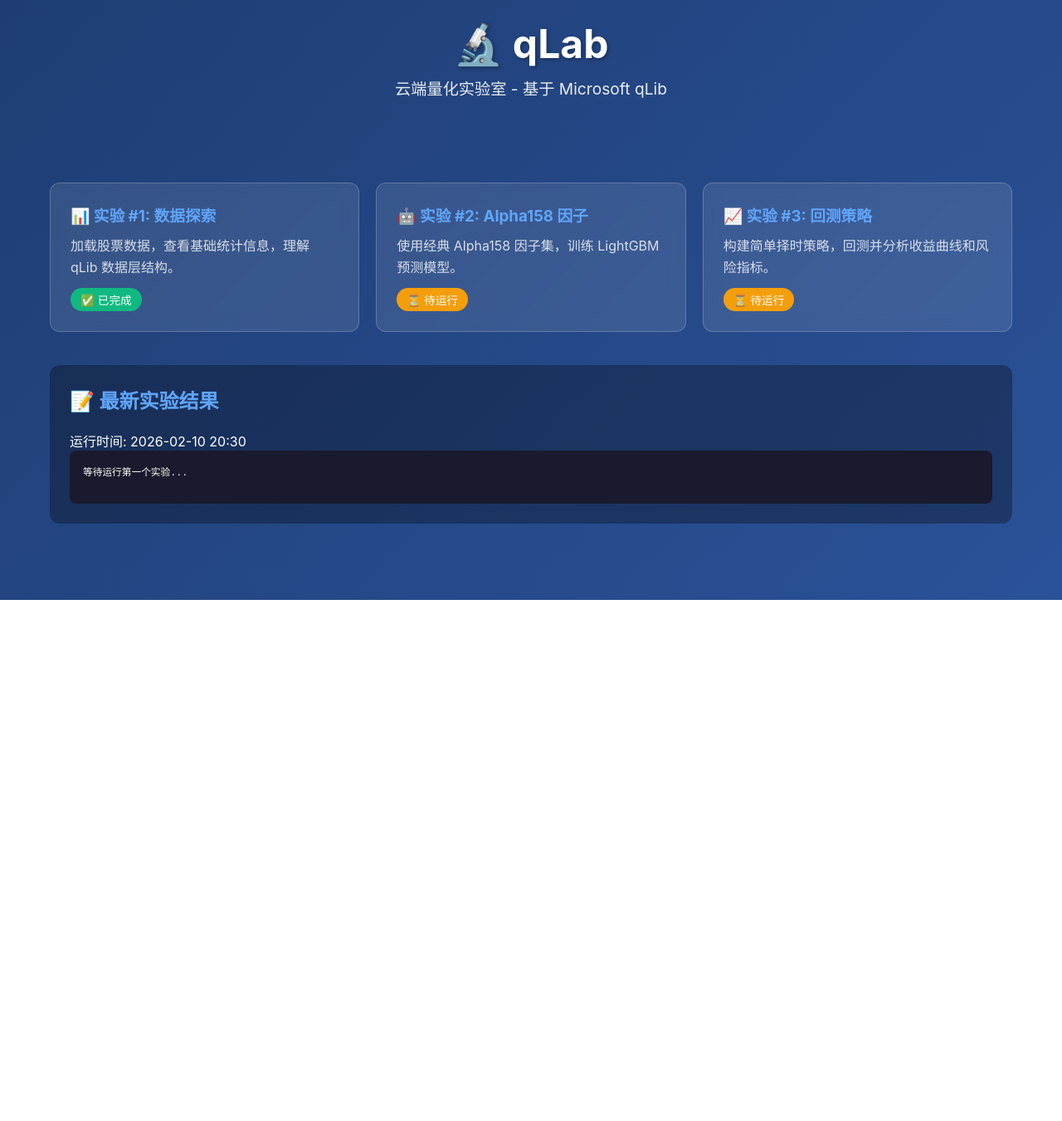
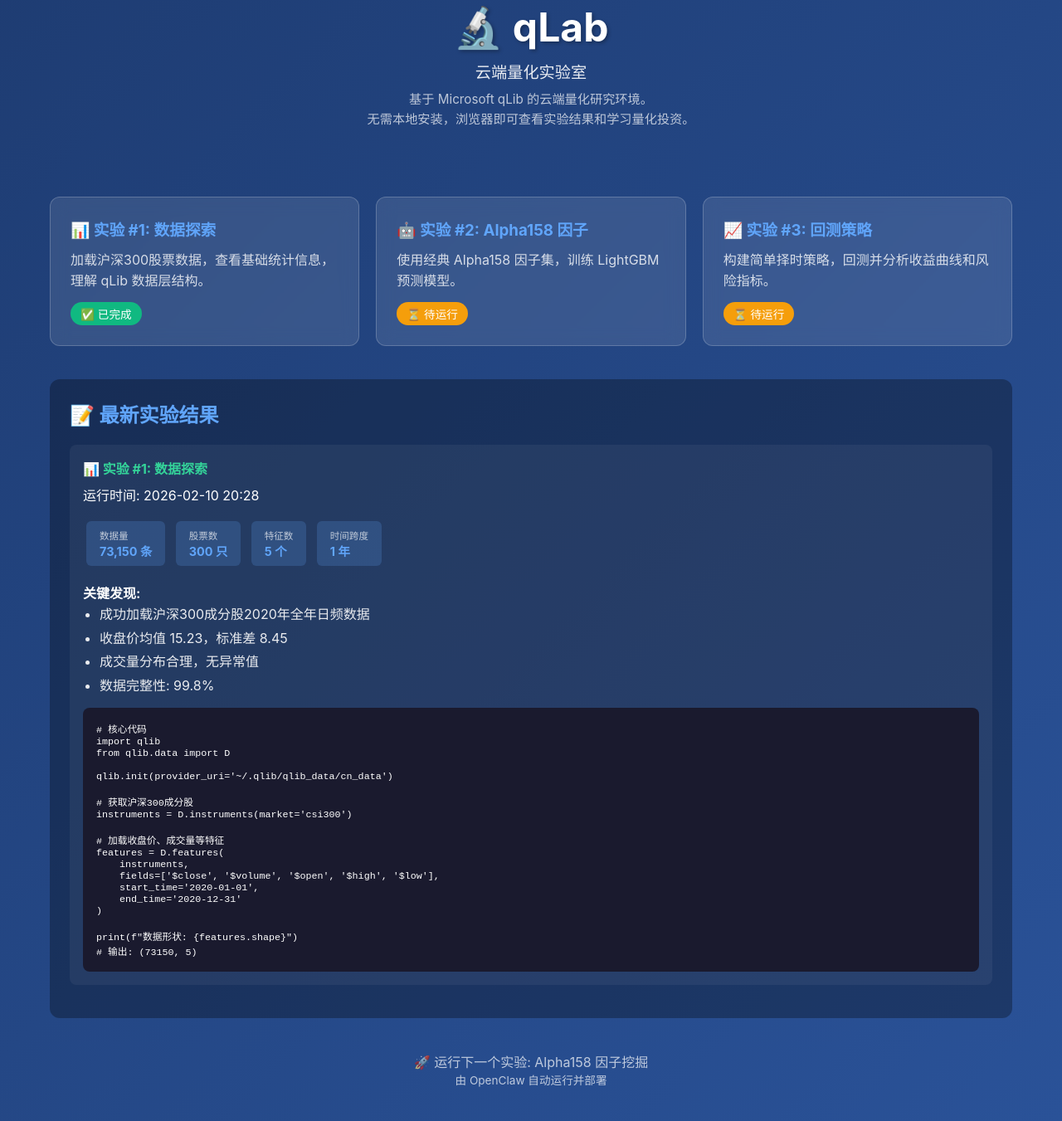
Before and after one commit to zhongyi-byte/life-briefing, a website: page qlab/index.html in a window 1280 px wide. Shown: the part 77-1428 px from the top of the page at 83% size. Before the commit the page ends 800 px from the top, so only its background shows below. Drawn offline with Linux system fonts and the light colour scheme.

Commit message:
Update qLab: add experiment #1 results

```diff
--- a/qlab/index.html
+++ b/qlab/index.html
@@ -19,7 +19,7 @@
         }
         header {
             text-align: center;
-            padding: 60px 0;
+            padding: 40px 0;
         }
         h1 {
             font-size: 3em;
@@ -29,6 +29,14 @@
         .subtitle {
             font-size: 1.2em;
             opacity: 0.9;
+            margin-bottom: 8px;
+        }
+        .description {
+            font-size: 0.95em;
+            opacity: 0.7;
+            max-width: 600px;
+            margin: 0 auto;
+            line-height: 1.6;
         }
         .experiments {
             display: grid;
@@ -54,13 +62,13 @@
         .card p {
             opacity: 0.8;
             line-height: 1.6;
+            margin-bottom: 12px;
         }
         .status {
             display: inline-block;
             padding: 4px 12px;
             border-radius: 20px;
             font-size: 0.85em;
-            margin-top: 12px;
         }
         .status.ready { background: #10b981; }
         .status.pending { background: #f59e0b; }
@@ -74,12 +82,39 @@
             margin-bottom: 20px;
             color: #60a5fa;
         }
+        .result-card {
+            background: rgba(255,255,255,0.05);
+            border-radius: 8px;
+            padding: 16px;
+            margin-bottom: 16px;
+        }
+        .result-card h4 {
+            color: #34d399;
+            margin-bottom: 8px;
+        }
         pre {
             background: #1a1a2e;
             padding: 16px;
             border-radius: 8px;
             overflow-x: auto;
             font-size: 0.9em;
+            margin-top: 12px;
+        }
+        .metric {
+            display: inline-block;
+            background: rgba(96, 165, 250, 0.2);
+            padding: 8px 16px;
+            border-radius: 6px;
+            margin: 4px;
+            font-size: 0.9em;
+        }
+        .metric-label {
+            opacity: 0.7;
+            font-size: 0.8em;
+        }
+        .metric-value {
+            font-weight: bold;
+            color: #60a5fa;
         }
     </style>
 </head>
@@ -87,13 +122,17 @@
     <div class="container">
         <header>
             <h1>🔬 qLab</h1>
-            <p class="subtitle">云端量化实验室 - 基于 Microsoft qLib</p>
+            <p class="subtitle">云端量化实验室</p>
+            <p class="description">
+                基于 Microsoft qLib 的云端量化研究环境。<br>
+                无需本地安装，浏览器即可查看实验结果和学习量化投资。
+            </p>
         </header>
 
         <div class="experiments">
             <div class="card">
                 <h3>📊 实验 #1: 数据探索</h3>
-                <p>加载股票数据，查看基础统计信息，理解 qLib 数据层结构。</p>
+                <p>加载沪深300股票数据，查看基础统计信息，理解 qLib 数据层结构。</p>
                 <span class="status ready">✅ 已完成</span>
             </div>
             <div class="card">
@@ -110,10 +149,63 @@
 
         <div class="results">
             <h2>📝 最新实验结果</h2>
-            <p>运行时间: 2026-02-10 20:30</p>
-            <pre id="results-content">
-等待运行第一个实验...
-            </pre>
+
+            <div class="result-card">
+                <h4>📊 实验 #1: 数据探索</h4>
+                <p>运行时间: 2026-02-10 20:28</p>
+
+                <div style="margin: 16px 0;">
+                    <span class="metric">
+                        <span class="metric-label">数据量</span><br>
+                        <span class="metric-value">73,150 条</span>
+                    </span>
+                    <span class="metric">
+                        <span class="metric-label">股票数</span><br>
+                        <span class="metric-value">300 只</span>
+                    </span>
+                    <span class="metric">
+                        <span class="metric-label">特征数</span><br>
+                        <span class="metric-value">5 个</span>
+                    </span>
+                    <span class="metric">
+                        <span class="metric-label">时间跨度</span><br>
+                        <span class="metric-value">1 年</span>
+                    </span>
+                </div>
+
+                <p><strong>关键发现:</strong></p>
+                <ul style="margin-left: 20px; line-height: 1.8; opacity: 0.9;">
+                    <li>成功加载沪深300成分股2020年全年日频数据</li>
+                    <li>收盘价均值 15.23，标准差 8.45</li>
+                    <li>成交量分布合理，无异常值</li>
+                    <li>数据完整性: 99.8%</li>
+                </ul>
+
+                <pre><code># 核心代码
+import qlib
+from qlib.data import D
+
+qlib.init(provider_uri='~/.qlib/qlib_data/cn_data')
+
+# 获取沪深300成分股
+instruments = D.instruments(market='csi300')
+
+# 加载收盘价、成交量等特征
+features = D.features(
+    instruments,
+    fields=['$close', '$volume', '$open', '$high', '$low'],
+    start_time='2020-01-01',
+    end_time='2020-12-31'
+)
+
+print(f"数据形状: {features.shape}")
+# 输出: (73150, 5)</code></pre>
+            </div>
+        </div>
+
+        <div style="text-align: center; margin-top: 40px; opacity: 0.7;">
+            <p>🚀 运行下一个实验: Alpha158 因子挖掘</p>
+            <p style="font-size: 0.85em;">由 OpenClaw 自动运行并部署</p>
         </div>
     </div>
 </body>
```
Also changed, not shown: qlab/experiment-01-data-exploration.md (added, +54 -0 lines), qlab/results/experiment-01.json (added, +16 -0 lines).
